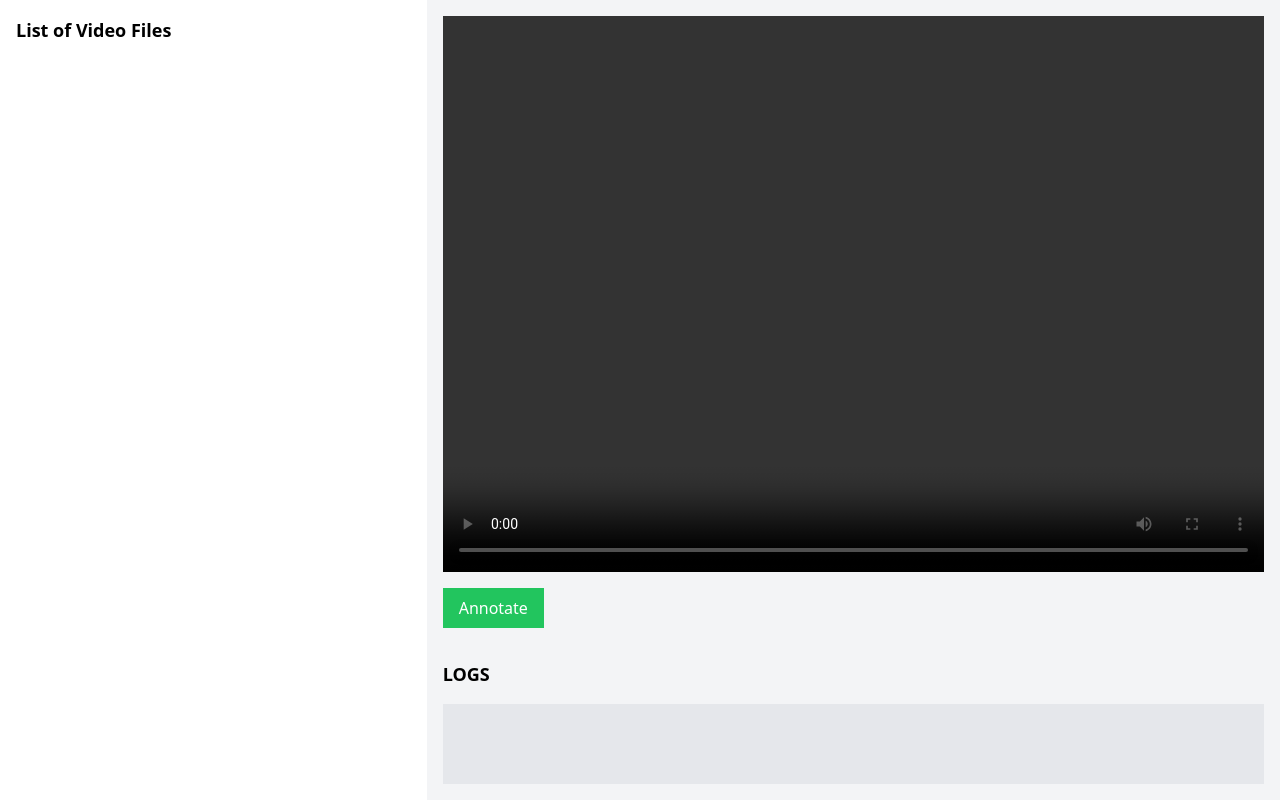
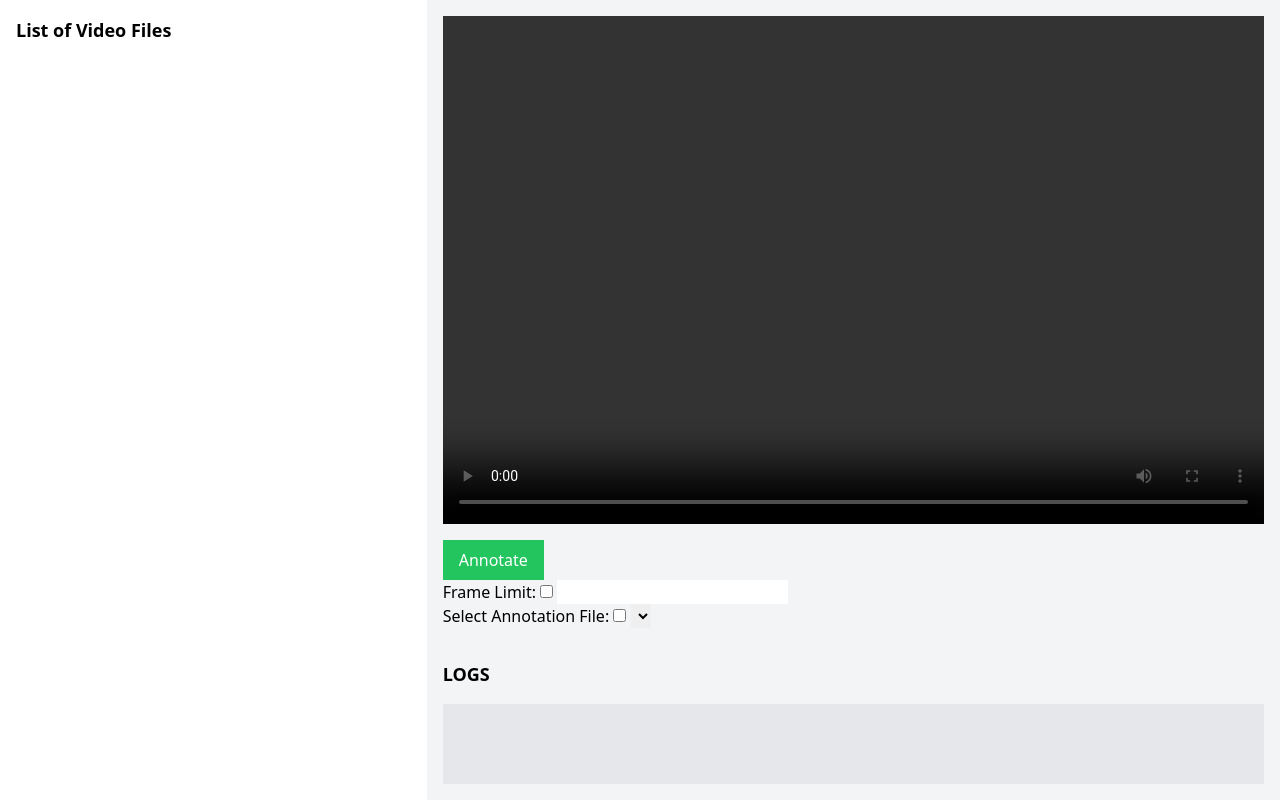
Before and after one commit to calebcauthon/frisbee_ai, a Flask app: page /home in a window 1280 px wide. Run offline with Flask 3, Linux system fonts and the light colour scheme; data that the repository does not hold is empty; some libraries are stand-ins or nearby versions.

Commit message:
Add an annotation file flag

```diff
--- a/web_ui/templates/home.html
+++ b/web_ui/templates/home.html
@@ -26,6 +26,19 @@
                 <video id="videoPlayer" class="w-full h-full" controls></video>
             </div>
             <button id="annotateBtn" class="bg-green-500 text-white px-4 py-2 mt-4 self-start hover:bg-green-600 transition-colors">Annotate</button>
+            <label>Frame Limit:
+                <input id="frame_limit" type="checkbox">
+                <input id="frame_limit_value" type="number" min="1">
+            </label>
+            <label>Select Annotation File:
+                <input id="annotation_file_checkbox" type="checkbox">
+                <select id="annotation_files_dropdown">
+                    {% for file in annotation_files %}
+                        <option value="{{ file }}">{{ file }}</option>
+                    {% endfor %}
+                </select>
+            </label>
+
 
             <!-- Detected Objects Container -->
             <div class="mt-4" id="detections-table">
@@ -162,13 +175,30 @@
 
             // Send video path to the backend server for annotation
             annotateBtn.addEventListener('click', () => {
+                const frameLimitCheckbox = document.getElementById('frame_limit');
+                const frameLimitValue = document.getElementById('frame_limit_value');
+                let frameLimit = null;
+                if (frameLimitCheckbox.checked) {
+                    frameLimit = frameLimitValue.value;
+                }
+
+                const annotationFileCheckbox = document.getElementById('annotation_file_checkbox');
+                let annotationFile = null;
+                if (annotationFileCheckbox.checked) {
+                    annotationFile = document.getElementById('annotation_files_dropdown').value;
+                }
+
                 const videoPath = videoPlayer.src;
                 fetch('/api/annotate', {
                     method: 'POST',
                     headers: {
                         'Content-Type': 'application/json',
                     },
-                    body: JSON.stringify({ path: videoPath }),
+                    body: JSON.stringify({
+                        frame_limit: frameLimit,
+                        source_video_path: videoPath,
+                        annotation_file: annotationFile
+                    }),
                 })
                 .then(response => response.json())
                 .then(data => {
```
Also changed, not shown: web_ui/routes/annotate_video.py (+12 -2 lines).
